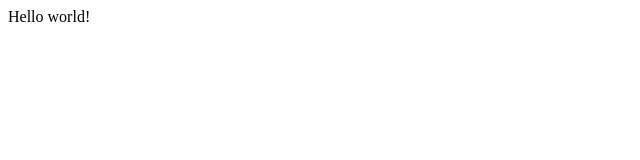
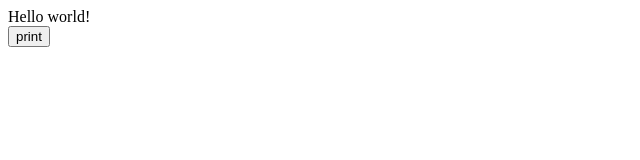
Before and after one commit to sarathi-2003/React-my-app, a React (Vite) app: page / in a window 1280 px wide. Shown: the top 160 px of the page, without its empty margins (0-640 px from the left). Built offline with nearby package versions, Linux system fonts and the light colour scheme.

Commit message:
add one button in top

```diff
--- a/src/App.jsx
+++ b/src/App.jsx
@@ -2,8 +2,14 @@ function App (){
   return(
    <div>
     Hello world!
+   <div>
+   <button onClick={print_the_page}>print</button>
+   </div>
    </div>
   )
+  function print_the_page(){
+    window.print()
+  }
 }
 
 export default App;
```
